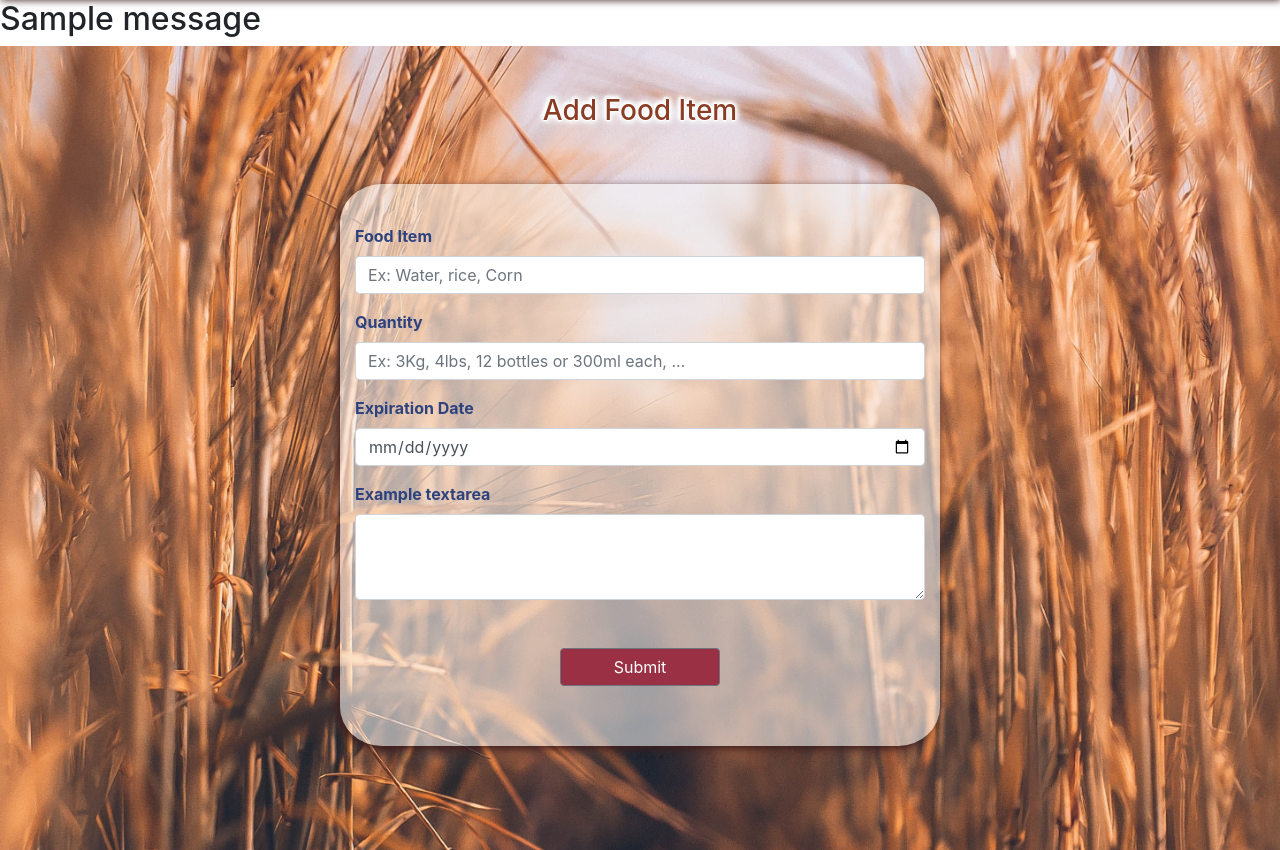
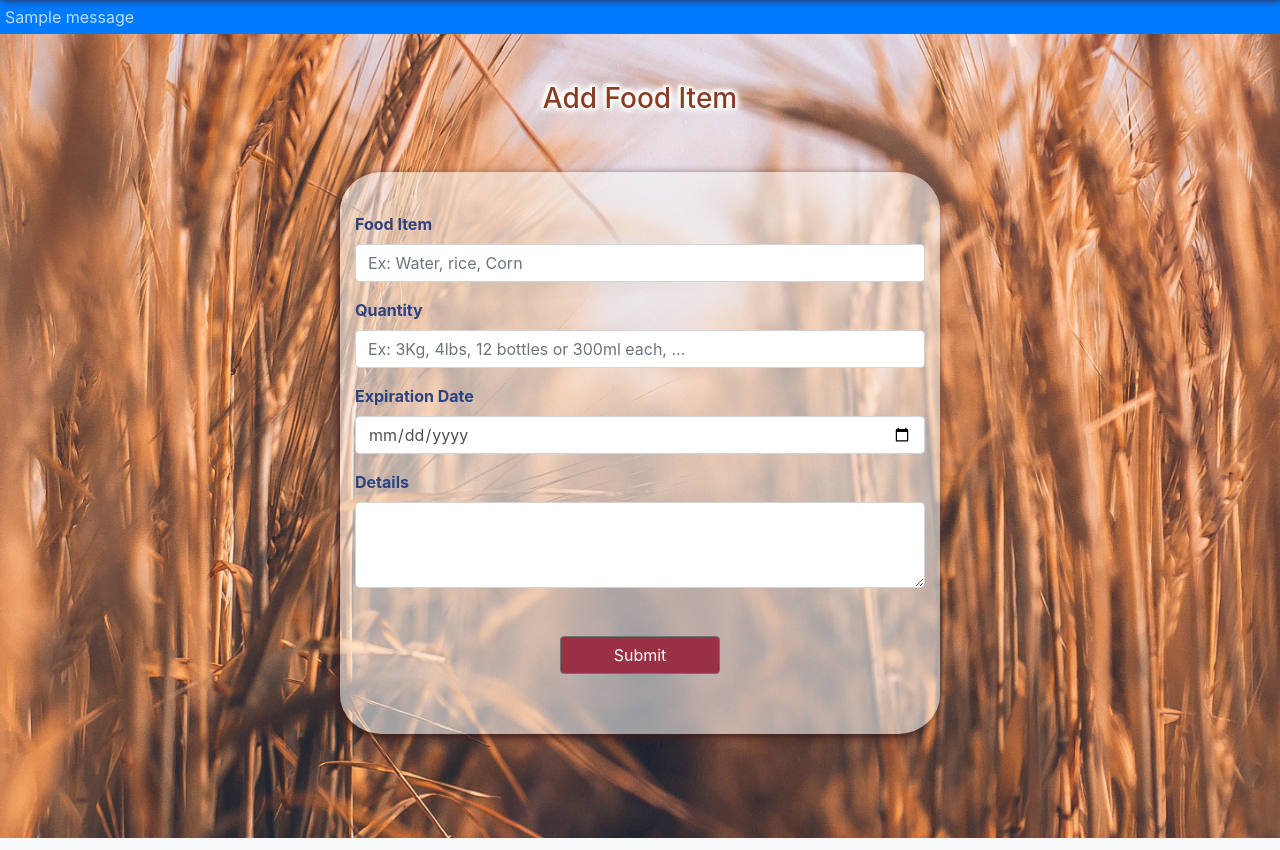
Before and after one commit to Gaberoids/MS3-gf-foodStorage-MongoDb, a Flask app: page /add_item in a window 1280 px wide. Shown: the part 56-906 px from the top of the page. Run offline with Flask 2, Linux system fonts and the light colour scheme; one stand-in notice (Sample message) is shown; some libraries are stand-ins or nearby versions.

Commit message:
Style: flash message. Add item Details field improved

```diff
--- a/app.py
+++ b/app.py
@@ -40,7 +40,7 @@ def register():
         existing_user = mongo.db.users.find_one(
             {"username": request.form.get("registration_username").lower()})
         if existing_user:
-            flash("This username already exist")
+            flash("This username already exist.")
             return redirect(url_for("register"))
 
         new_user = {
@@ -69,13 +69,13 @@ def login():
                     "password"], request.form.get("login_password")):
                 session["user_session"] = request.form.get(
                     "login_username").lower()
-                flash("Welcome, {}".format(request.form.get("login_username")))
+                flash("Welcome, {}!".format(request.form.get("login_username")))
                 return redirect(url_for(
                     "get_items", profile_username=session["user_session"]))
 
         else:
             # invalid password match
-            flash("Incorrect username and/or password")
+            flash("Incorrect username and/or password.")
             return redirect(url_for("login"))
 
     return render_template("login.html")
@@ -107,7 +107,7 @@ def logout():
 def delete_user(delete_profile_id):
     session.pop("user_session")
     mongo.db.users.remove({"_id": ObjectId(delete_profile_id)})
-    flash("Account successfully deleted")
+    flash("Account successfully deleted.")
     return redirect(url_for("get_items"))
 
 
@@ -121,7 +121,7 @@ def add_item():
             "expiration_date": request.form.get("n_expiration_date")
         }
         mongo.db.items.insert_one(new_item)
-        flash("Food item successfully added")
+        flash("Food item successfully added.")
         return redirect(url_for('get_items'))
     return render_template("add_item.html")
 
@@ -136,7 +136,7 @@ def edit_item(edit_item_id):
             "expiration_date": request.form.get("e_expiration_date")
         }
         mongo.db.items.update({"_id": ObjectId(edit_item_id)}, edited_item)
-        flash("Food item successfuly updated")
+        flash("Food item successfuly updated.")
         return redirect(url_for('get_items'))
 
     edit_i = mongo.db.items.find_one({"_id": ObjectId(edit_item_id)})
@@ -146,7 +146,7 @@ def edit_item(edit_item_id):
 @app.route('/delete_item/<delete_item_id>', methods=["GET", "POST"])
 def delete_item(delete_item_id):
     mongo.db.items.remove({"_id": ObjectId(delete_item_id)})
-    flash("Item successfully deleted")
+    flash("Item successfully deleted.")
     return redirect(url_for("get_items"))
 
 
--- a/static/css/style.css
+++ b/static/css/style.css
@@ -1,5 +1,11 @@
 a:hover {
     color: black;
+}
+
+.flash-message{
+    padding: 5px;
+    margin: 0;
+    color: #bedcfa;
 }
 
 /* ---------------------------------------------- Base.html css */
--- a/templates/add_item.html
+++ b/templates/add_item.html
@@ -25,7 +25,7 @@
                     <input type="date" name="n_expiration_date" id="n_expiration_date" placeholder="MM/DD/YYY"
                         class="form-control"></div>
                 <div class="form-group">
-                    <label for="n_item_details">Example textarea</label>
+                    <label for="n_item_details">Details</label>
                     <textarea class="form-control" id="n_item_details" name="n_item_details" rows="3"></textarea>
                 </div>
                 <div class="form-button">
--- a/templates/base.html
+++ b/templates/base.html
@@ -63,7 +63,7 @@
     {% if messages %}
     {% for message in messages %}
     <div class="">
-        <h2>{{ message }}</h2>
+        <p class="flash-message bg-primary">{{ message }}</p>
     </div>
     {% endfor %}
     {% endif %}
```
